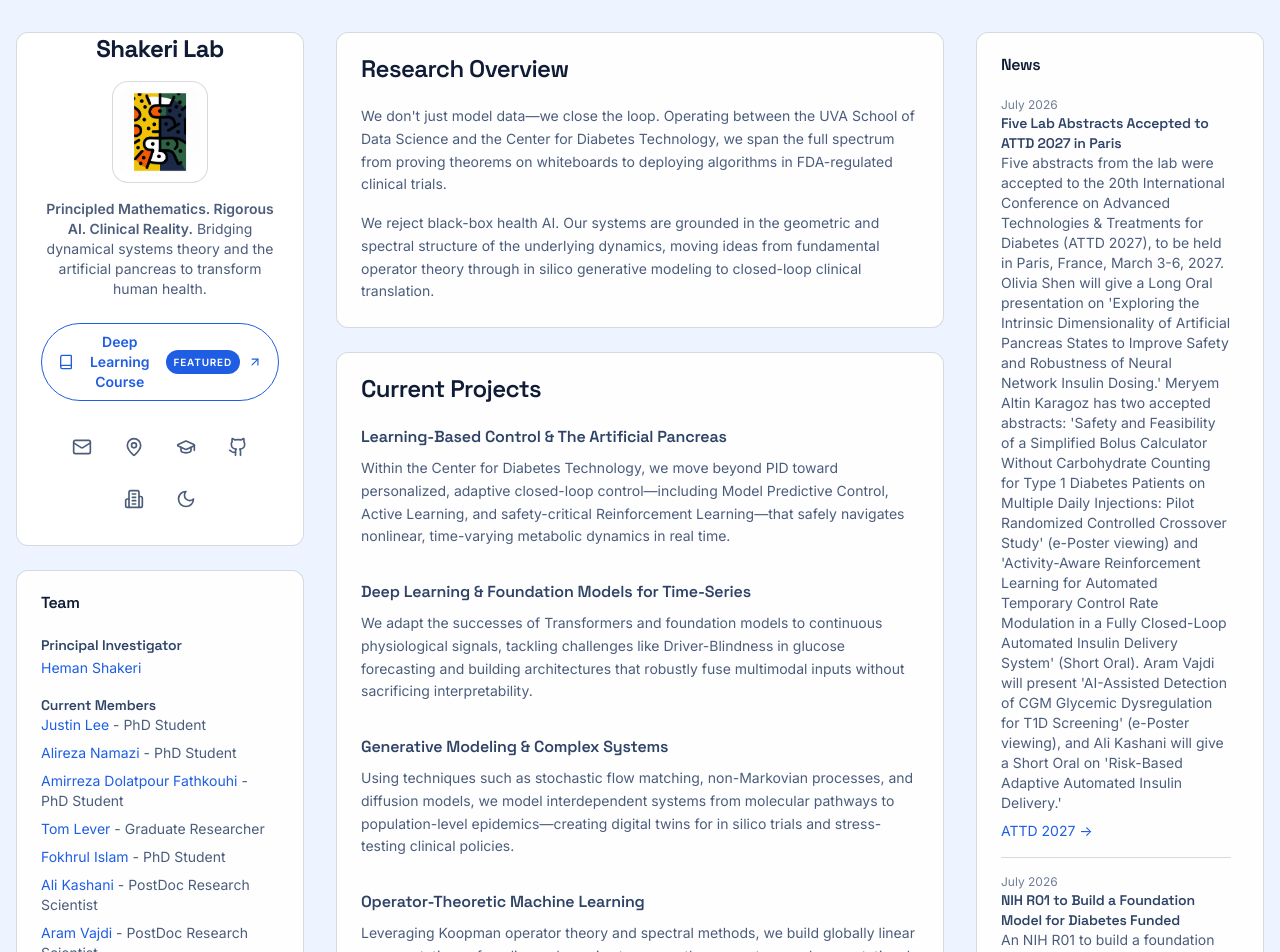
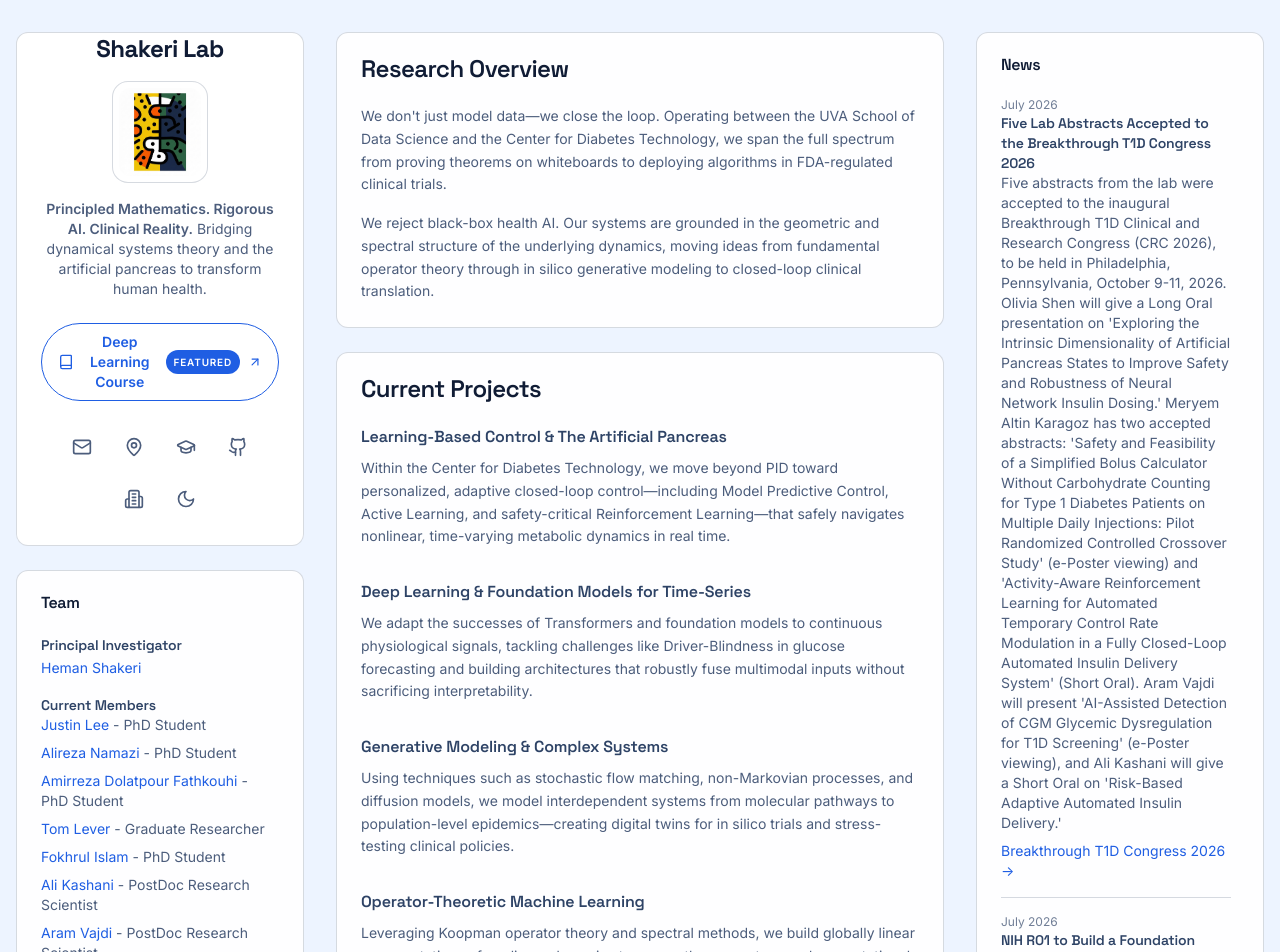
Before and after one commit to Shakeri-Lab/shakeri-lab.github.io, a Next.js app: page / in a window 1280 px wide. Shown: the top 952 px of the page. Built offline with nearby package versions, Linux system fonts and the light colour scheme.

Commit message:
Correct abstract acceptances to the Breakthrough T1D Congress 2026
The five accepted abstracts are for the inaugural Breakthrough T1D Clinical and Research Congress in Philadelphia, October 9-11, 2026, not ATTD 2027.

```diff
--- a/src/data/news.ts
+++ b/src/data/news.ts
@@ -3,11 +3,11 @@ import { NewsItem } from '@/types';
 export const news: NewsItem[] = [
   {
     date: "July 2026",
-    title: "Five Lab Abstracts Accepted to ATTD 2027 in Paris",
-    content: "Five abstracts from the lab were accepted to the 20th International Conference on Advanced Technologies & Treatments for Diabetes (ATTD 2027), to be held in Paris, France, March 3-6, 2027. Olivia Shen will give a Long Oral presentation on 'Exploring the Intrinsic Dimensionality of Artificial Pancreas States to Improve Safety and Robustness of Neural Network Insulin Dosing.' Meryem Altin Karagoz has two accepted abstracts: 'Safety and Feasibility of a Simplified Bolus Calculator Without Carbohydrate Counting for Type 1 Diabetes Patients on Multiple Daily Injections: Pilot Randomized Controlled Crossover Study' (e-Poster viewing) and 'Activity-Aware Reinforcement Learning for Automated Temporary Control Rate Modulation in a Fully Closed-Loop Automated Insulin Delivery System' (Short Oral). Aram Vajdi will present 'AI-Assisted Detection of CGM Glycemic Dysregulation for T1D Screening' (e-Poster viewing), and Ali Kashani will give a Short Oral on 'Risk-Based Adaptive Automated Insulin Delivery.'",
+    title: "Five Lab Abstracts Accepted to the Breakthrough T1D Congress 2026",
+    content: "Five abstracts from the lab were accepted to the inaugural Breakthrough T1D Clinical and Research Congress (CRC 2026), to be held in Philadelphia, Pennsylvania, October 9-11, 2026. Olivia Shen will give a Long Oral presentation on 'Exploring the Intrinsic Dimensionality of Artificial Pancreas States to Improve Safety and Robustness of Neural Network Insulin Dosing.' Meryem Altin Karagoz has two accepted abstracts: 'Safety and Feasibility of a Simplified Bolus Calculator Without Carbohydrate Counting for Type 1 Diabetes Patients on Multiple Daily Injections: Pilot Randomized Controlled Crossover Study' (e-Poster viewing) and 'Activity-Aware Reinforcement Learning for Automated Temporary Control Rate Modulation in a Fully Closed-Loop Automated Insulin Delivery System' (Short Oral). Aram Vajdi will present 'AI-Assisted Detection of CGM Glycemic Dysregulation for T1D Screening' (e-Poster viewing), and Ali Kashani will give a Short Oral on 'Risk-Based Adaptive Automated Insulin Delivery.'",
     links: [{
-      text: "ATTD 2027",
-      url: "https://attd2027.kenes.com/"
+      text: "Breakthrough T1D Congress 2026",
+      url: "https://bt1dcongress.org/"
     }]
   },
   {
```
